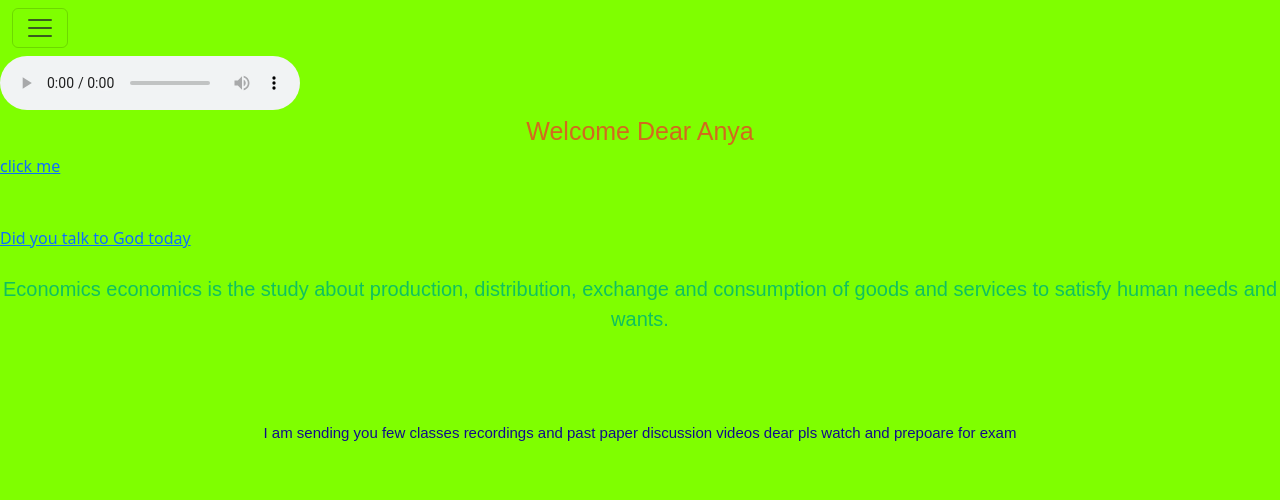
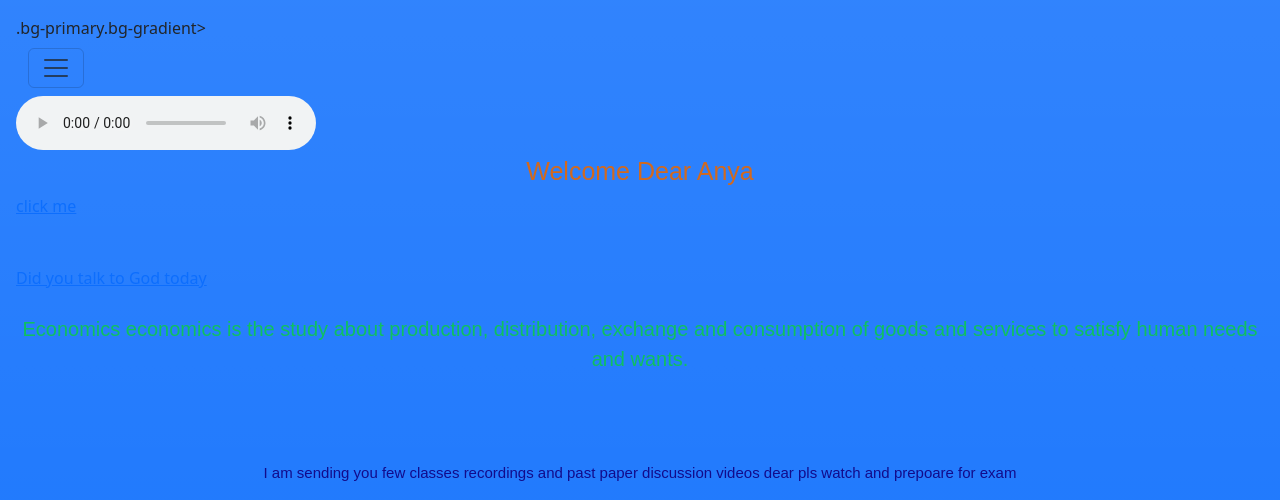
Before and after one commit to sunflower757/Anya23, a plain HTML site: page index.html in a window 1280 px wide. Shown: the top 500 px of the page. Drawn offline with nearby package versions, Linux system fonts and the light colour scheme.

Commit message:
Update index.html

```diff
--- a/index.html
+++ b/index.html
@@ -19,7 +19,7 @@
 
     <link rel="stylesheet" href="kul.css" />
   </head>
-  <body class="bg" style="background-color: chartreuse">
+  <body <div class="p-3 bg-primary bg-gradient fg-contrast-primary">.bg-primary.bg-gradient</div>>
     <nav class="navbar sm:navbar-expand bg-1 fg-2">
       <div class="container-fluid">
         <button
```
